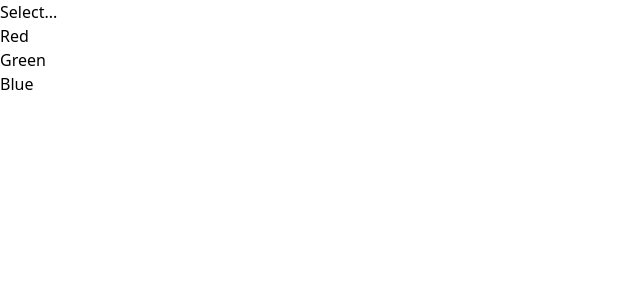
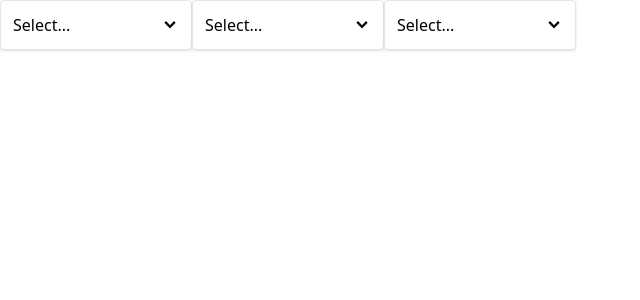
Before and after one commit to urielbang/button-react-project, a React (Create React App) app: page / in a window 1280 px wide. Shown: the top 300 px of the page, without its empty margins (0-640 px from the left). Built offline with nearby package versions, Linux system fonts and the light colour scheme.

Commit message:
dropDown usEffect usRef

```diff
--- a/src/App.js
+++ b/src/App.js
@@ -13,7 +13,11 @@
     { label: "Blue", value: "blue" },
   ];
   return (
-    <Dropdown options={options} selection={selection} onSelect={handleSelect} />
+    <div className="flex">
+      <Dropdown options={options} value={selection} onChange={handleSelect} />
+      <Dropdown options={options} value={selection} onChange={handleSelect} />
+      <Dropdown options={options} value={selection} onChange={handleSelect} />
+    </div>
   );
 }
 export default App;
--- a/src/components/Dropdown.js
+++ b/src/components/Dropdown.js
@@ -1,18 +1,40 @@
-import { useState } from "react";
-function Dropdown({ options, selection, onSelect }) {
-  const [isOpen, setIsOpen] = useState(true);
+import { useState, useRef, useEffect } from "react";
+import { GoChevronDown } from "react-icons/go";
+import Panel from "./Panel";
+
+function Dropdown({ options, value, onChange }) {
+  const [isOpen, setIsOpen] = useState(false);
+  const divEl = useRef();
+
+  useEffect(() => {
+    const handler = (event) => {
+      if (!divEl.current) {
+        return;
+      }
+      if (!divEl.current.contains(event.target)) {
+        setIsOpen(false);
+      }
+    };
+    document.addEventListener("click", handler, true);
+
+    return () => {
+      document.removeEventListener("click", handler);
+    };
+  }, []);
 
   const handleClick = () => {
     setIsOpen(!isOpen);
   };
+
   const handleOptionClick = (option) => {
     setIsOpen(false);
-    onSelect(option);
+    onChange(option);
   };
 
   const renderOptions = options.map((option) => {
     return (
       <div
+        className="hover:bg-sky-100 rounded cursor-ponter p-1"
         onClick={() => {
           handleOptionClick(option);
         }}
@@ -23,15 +45,16 @@
     );
   });
 
-  let content = "Select...";
-  if (selection) {
-    content = selection.label;
-  }
-
   return (
-    <div>
-      <div onClick={handleClick}>{content}</div>
-      {isOpen && <div>{renderOptions}</div>}
+    <div ref={divEl} className="w-48 relative">
+      <Panel
+        className="flex justify-between items-center cursor-pointer "
+        onClick={handleClick}
+      >
+        {value?.label || "Select..."}
+        <GoChevronDown className="text-lg" />
+      </Panel>
+      {isOpen && <Panel className="absolute top-full ">{renderOptions}</Panel>}
     </div>
   );
 }
--- /dev/null
+++ b/src/components/Panel.js
@@ -0,0 +1,14 @@
+import classNames from "classnames";
+function Panel({ children, className, ...rest }) {
+  const finalClassNames = classNames(
+    "border rounded p-3 shadow bg-white w-full",
+    className
+  );
+
+  return (
+    <div {...rest} className={finalClassNames}>
+      {children}
+    </div>
+  );
+}
+export default Panel;
```
